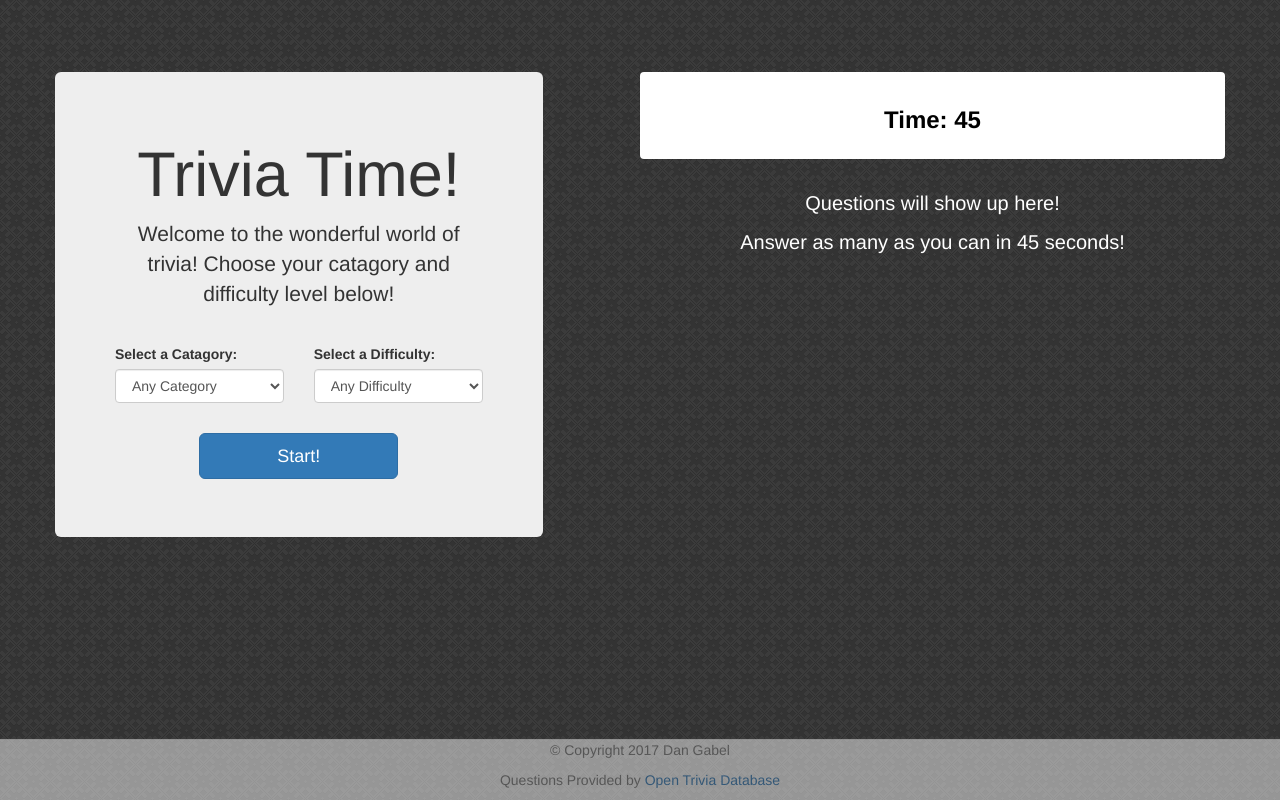
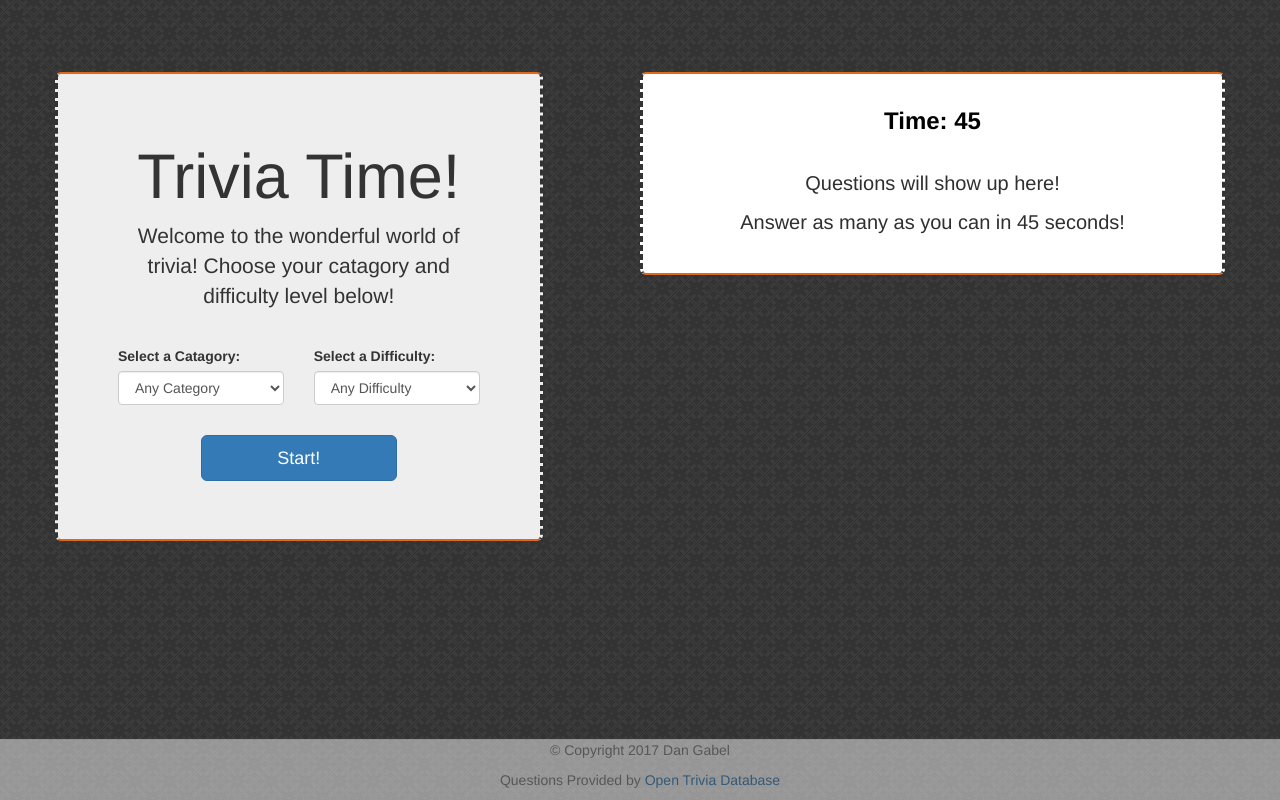
Before and after one commit to dangnabit/TriviaGame, a plain HTML site: page index.html in a window 1280 px wide. Drawn offline with nearby package versions, Linux system fonts and the light colour scheme.

Commit message:
Improved Stylings

```diff
--- a/assets/css/style.css
+++ b/assets/css/style.css
@@ -2,8 +2,20 @@ body{
 	background-image: url("../images/dark_embroidery.png");
 }
 
+
+/*for future use. currently hidden because its just a placeholder*/
 .navbar{
 	visibility: hidden;
+}
+
+.jumbotron, .gameSection{
+	border-color: #df691a;
+	border-style: solid;
+	border-width: 2px;
+	border-radius: 6px;
+	border-right: dashed;
+	border-left: dashed;
+
 }
 
 .timer{
@@ -13,9 +25,10 @@ body{
 }
 
 #question{
+	padding-bottom: 5px;
 	font-size: 20px;
-	height: 100px;
-	color:#fff;
+	height: 62px;
+	color:#2f2f2f;
 
 }
 
--- a/assets/javascript/app.js
+++ b/assets/javascript/app.js
@@ -24,6 +24,7 @@ $(document).ready(function() {
         questionNumber: 0,
         questions: [],
 
+        // Game timer, checks end game conditions.
         timeDown: function() {
             triviaGame.time--;
             $time.text(triviaGame.time);
@@ -32,15 +33,16 @@ $(document).ready(function() {
             }
         },
 
+        // Builds display array.
         displayQuestion: function(questionIndex) {
             var fullSelectionList = [];
             var correct_answerPushed = false;
             var i = 0;
-
+            var rand;
 
             // builds random selection list
             while (fullSelectionList.length < 4 || i < 3) {
-                var rand = Math.round(Math.random() * 3);
+                rand = Math.round(Math.random() * 3);
 
                 if (rand == 1 && !correct_answerPushed) {
                     fullSelectionList.push(questionIndex.correct_answer);
@@ -59,10 +61,10 @@ $(document).ready(function() {
                 var $button = $('<div>');
                 var $br = $('<br>');
                 $button.addClass('btn btn-lg btn-primary col-sm-12 triviaBtn');
-                $button.attr('data-answer', fullSelectionList[i])
+                $button.attr('data-answer', fullSelectionList[i]);
                 $button.text(fullSelectionList[i]);
-                $selections.append($button)
-            })
+                $selections.append($button);
+            });
 
             $selections.fadeTo('slow', 1);
             $question.html(questionIndex.question).fadeTo('slow', 1);
@@ -107,7 +109,7 @@ $(document).ready(function() {
         },
 
         endGame: function() {
-            var unanswered = 10 - triviaGame.questionNumber
+            var unanswered = 10 - triviaGame.questionNumber;
 
             clearInterval(gameTimer);
             $question.empty();
@@ -123,7 +125,7 @@ $(document).ready(function() {
         }
 
 
-    }
+    };
 
     function clearGame() {
         $selections.empty();
@@ -171,9 +173,8 @@ $(document).ready(function() {
 
         $.ajax({
             url: queryURL,
-                type: 'GET',
-            })
-            .done(function(response) {
+            type: 'GET'
+        }).done(function(response) {
             triviaGame.questions = response.results;
             console.log(triviaGame.questions);
 
--- a/index.html
+++ b/index.html
@@ -66,16 +66,17 @@
                     <div id="gameStart" class="btn btn-lg btn-primary col-sm-6 col-sm-offset-3">Start!</div>
                 </div>
             </div>
-      <div class="col-sm-6 col-sm-offset-1 text-center panel">
+            <div class="col-sm-6 col-sm-offset-1 text-center panel gameSection">
                 <div class="panel-heading">
                     <p class="timer"><strong>Time: <span id="time">45</span></strong></p>
                 </div>
+                <div class="">
+                    <div id="question" class="panel-heading text-center">
+                        <p>Questions will show up here!</p>
+                        <p>Answer as many as you can in 45 seconds! </p>
                     </div>
-      <div class="">
-        <div id="question" class="panel-heading col-sm-6 col-sm-offset-1 text-center">
-          <p>Questions will show up here!</p><p>Answer as many as you can in 45 seconds! </p>
+                    <div id="selections" class="panel panel-body"></div>
                 </div>
-        <div id="selections" class="panel panel-body col-sm-6 col-sm-offset-1"></div>
             </div>
         </div>
         <div class="footer navbar navbar-default navbar-fixed-bottom align-middle text-default text-center text-muted">
```
Lines whose indentation alone changed are shown as unchanged.
